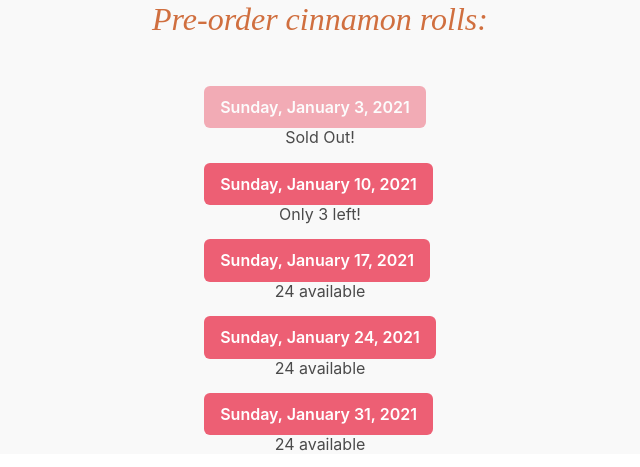
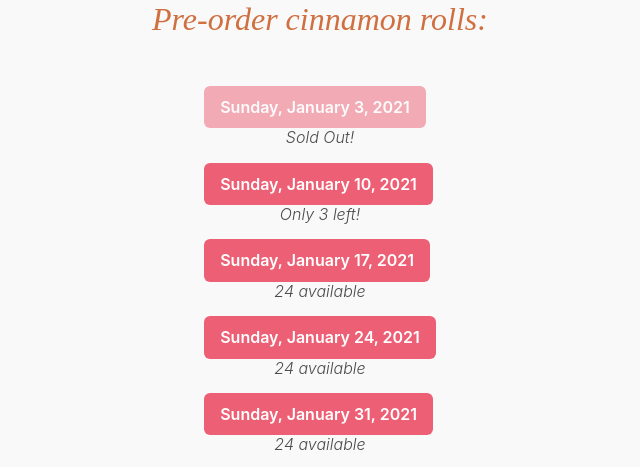
Before and after one commit to stringerbell/bison-bakeshop, a React (Create React App) app: page / in a window 1280 px wide. Shown: the part 719-1186 px from the top of the page, without its empty margins (320-960 px from the left). Built offline with nearby package versions, Linux system fonts and the light colour scheme.

Commit message:
More styling

```diff
--- a/src/css/preorder.css
+++ b/src/css/preorder.css
@@ -24,4 +24,19 @@
   flex-direction: column;
   margin-block: unset;
   padding-inline-start: unset;
+  margin-bottom: 1em;
 }
+
+.qty {
+  font-style: italic;
+  font-weight: 300;
+}
+.price {
+  justify-content: center;
+  text-align: center;
+  display: flex;
+  color: var(--font-color);
+  font-size: var(--big-font);
+  font-family: "Crimson Text";
+  font-style: italic;
+}
```
